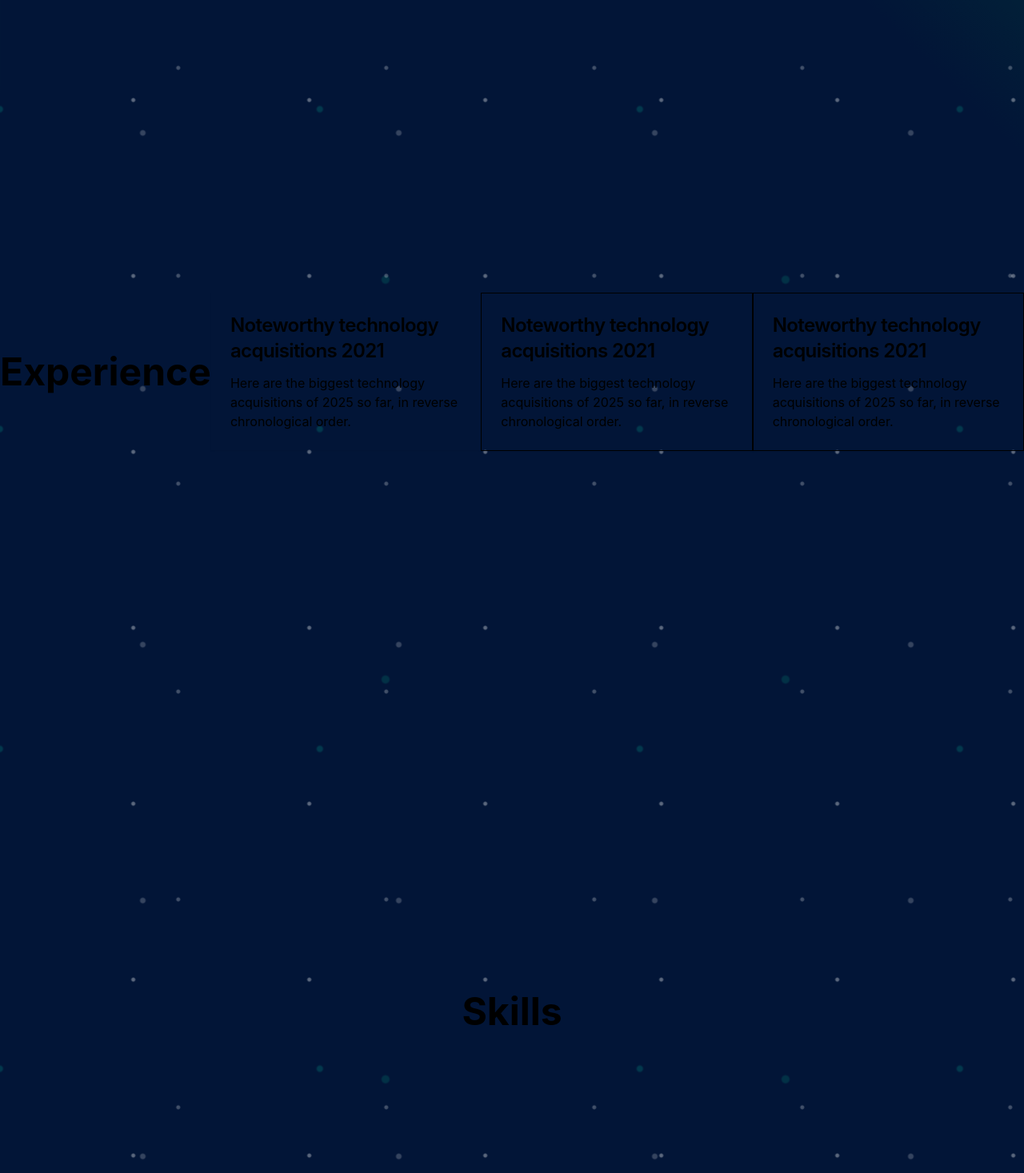
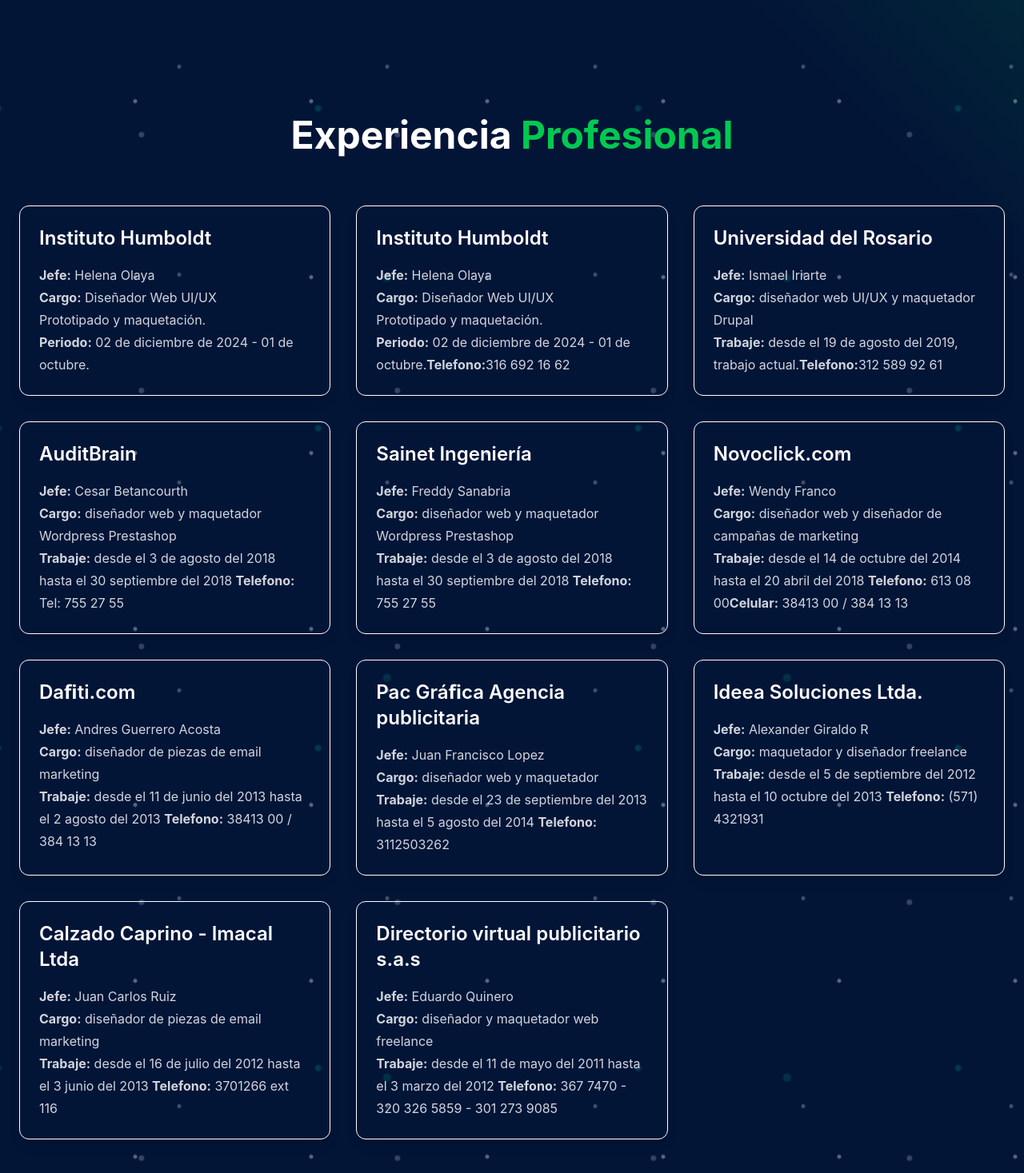
Before and after one commit to Alfio-EBC/portafolio, a React (Vite) app: page / in a window 1280 px wide. Shown: the part 1330-2797 px from the top of the page at 80% size. Built offline with nearby package versions, Linux system fonts and the light colour scheme.

Commit message:
Modificación de sección experiencia

```diff
--- a/src/sections/Experience.jsx
+++ b/src/sections/Experience.jsx
@@ -2,29 +2,202 @@
   return (
     <section
       id="experience"
-      className="min-h-screen flex items-center justify-center"
+      className="min-h-screen flex items-center justify-center py-20 px-6"
     >
-      <h2 className="text-5xl font-bold">
-        Experience
-      </h2>
+      <div className="max-w-7xl w-full">
+        <h2 className="text-5xl font-bold text-center text-white mb-16">
+          Experiencia <span className="text-green-500">Profesional</span>
+        </h2>
 
+        <div className="grid grid-cols-1 md:grid-cols-2 lg:grid-cols-3 gap-8">
+          <a
+            href="#"
+            className="bg-[#] border border-white rounded-xl p-6 shadow-lg hover:border-green-400 hover:-translate-y-2 transition-all duration-300"
+          >
+            <h3 className="text-2xl font-semibold text-white mb-4">
+              Instituto Humboldt
+            </h3>
 
-
-<a href="#" class="bg-neutral-primary-soft block max-w-sm p-6 border-white border-default rounded-base shadow-xs hover:bg-neutral-secondary-medium">
-    <h5 class="mb-3 text-2xl font-semibold tracking-tight text-heading leading-8">Noteworthy technology acquisitions 2021</h5>
-    <p class="text-body">Here are the biggest technology acquisitions of 2025 so far, in reverse chronological order.</p>
-</a>
-
-
-<a href="#" class="bg-neutral-primary-soft block max-w-sm p-6 border border-default rounded-base shadow-xs hover:bg-neutral-secondary-medium">
-    <h5 class="mb-3 text-2xl font-semibold tracking-tight text-heading leading-8">Noteworthy technology acquisitions 2021</h5>
-    <p class="text-body">Here are the biggest technology acquisitions of 2025 so far, in reverse chronological order.</p>
-</a>
-
-<a href="#" class="bg-neutral-primary-soft block max-w-sm p-6 border border-default rounded-base shadow-xs hover:bg-neutral-secondary-medium">
-    <h5 class="mb-3 text-2xl font-semibold tracking-tight text-heading leading-8">Noteworthy technology acquisitions 2021</h5>
-    <p class="text-body">Here are the biggest technology acquisitions of 2025 so far, in reverse chronological order.</p>
-</a>
+            <p className="text-gray-300 leading-7">
+              <strong>Jefe:</strong> Helena Olaya
+              <br />
+              <strong>Cargo:</strong> Diseñador Web UI/UX
+              <br />
+              Prototipado y maquetación.
+              <br />
+              <strong>Periodo:</strong> 02 de diciembre de 2024 - 01 de octubre.
+            </p>
+          </a>
+          <a
+            href="#"
+            className="bg-[#] border border-white rounded-xl p-6 shadow-lg hover:border-green-400 hover:-translate-y-2 transition-all duration-300"
+          >
+            <h3 className="text-2xl font-semibold text-white mb-4">
+              Instituto Humboldt
+            </h3>
+            <p className="text-gray-300 leading-7">
+              <strong>Jefe:</strong> Helena Olaya
+              <br />
+              <strong>Cargo:</strong> Diseñador Web UI/UX
+              <br />
+              Prototipado y maquetación.
+              <br />
+              <strong>Periodo:</strong> 02 de diciembre de 2024 - 01 de octubre.
+              <strong>Telefono:</strong>316 692 16 62
+            </p>
+          </a>
+          <a
+            href="#"
+            className="bg-[#] border border-white rounded-xl p-6 shadow-lg hover:border-green-400 hover:-translate-y-2 transition-all duration-300"
+          >
+            <h3 className="text-2xl font-semibold text-white mb-4">
+              Universidad del Rosario
+            </h3>
+            <p className="text-gray-300 leading-7">
+              <strong>Jefe:</strong> Ismael Iriarte
+              <br />
+              <strong>Cargo:</strong> diseñador web UI/UX y maquetador Drupal
+              <br />
+              <strong>Trabaje:</strong> desde el 19 de agosto del 2019, trabajo
+              actual.
+              <strong>Telefono:</strong>312 589 92 61
+            </p>
+          </a>
+          <a
+            href="#"
+            className="bg-[#] border border-white rounded-xl p-6 shadow-lg hover:border-green-400 hover:-translate-y-2 transition-all duration-300"
+          >
+            <h3 className="text-2xl font-semibold text-white mb-4">
+              AuditBrain
+            </h3>
+            <p className="text-gray-300 leading-7">
+              <strong>Jefe:</strong> Cesar Betancourth
+              <br />
+              <strong>Cargo:</strong> diseñador web y maquetador Wordpress
+              Prestashop
+              <br />
+              <strong>Trabaje:</strong> desde el 3 de agosto del 2018 hasta el
+              30 septiembre del 2018 <strong>Telefono:</strong> Tel: 755 27 55
+            </p>
+          </a>
+          <a
+            href="#"
+            className="bg-[#] border border-white rounded-xl p-6 shadow-lg hover:border-green-400 hover:-translate-y-2 transition-all duration-300"
+          >
+            <h3 className="text-2xl font-semibold text-white mb-4">
+              Sainet Ingeniería
+            </h3>
+            <p className="text-gray-300 leading-7">
+              <strong>Jefe:</strong> Freddy Sanabria
+              <br />
+              <strong>Cargo:</strong> diseñador web y maquetador Wordpress
+              Prestashop
+              <br />
+              <strong>Trabaje:</strong> desde el 3 de agosto del 2018 hasta el
+              30 septiembre del 2018 <strong>Telefono:</strong> 755 27 55
+            </p>
+          </a>
+          <a
+            href="#"
+            className="bg-[#] border border-white rounded-xl p-6 shadow-lg hover:border-green-400 hover:-translate-y-2 transition-all duration-300"
+          >
+            <h3 className="text-2xl font-semibold text-white mb-4">
+              Novoclick.com
+            </h3>
+            <p className="text-gray-300 leading-7">
+              <strong>Jefe:</strong> Wendy Franco
+              <br />
+              <strong>Cargo:</strong> diseñador web y diseñador de campañas de
+              marketing
+              <br />
+              <strong>Trabaje:</strong> desde el 14 de octubre del 2014 hasta el
+              20 abril del 2018 <strong>Telefono:</strong> 613 08 00
+              <strong>Celular:</strong> 38413 00 / 384 13 13
+            </p>
+          </a>
+          <a
+            href="#"
+            className="bg-[#] border border-white rounded-xl p-6 shadow-lg hover:border-green-400 hover:-translate-y-2 transition-all duration-300"
+          >
+            <h3 className="text-2xl font-semibold text-white mb-4">
+              Daﬁti.com
+            </h3>
+            <p className="text-gray-300 leading-7">
+              <strong>Jefe:</strong> Andres Guerrero Acosta
+              <br />
+              <strong>Cargo:</strong> diseñador de piezas de email marketing
+              <br />
+              <strong>Trabaje:</strong> desde el 11 de junio del 2013 hasta el 2
+              agosto del 2013 <strong>Telefono:</strong> 38413 00 / 384 13 13
+            </p>
+          </a>
+          <a
+            href="#"
+            className="bg-[#] border border-white rounded-xl p-6 shadow-lg hover:border-green-400 hover:-translate-y-2 transition-all duration-300"
+          >
+            <h3 className="text-2xl font-semibold text-white mb-4">
+              Pac Gráﬁca Agencia publicitaria
+            </h3>
+            <p className="text-gray-300 leading-7">
+              <strong>Jefe:</strong> Juan Francisco Lopez
+              <br />
+              <strong>Cargo:</strong> diseñador web y maquetador
+              <br />
+              <strong>Trabaje:</strong> desde el 23 de septiembre del 2013 hasta
+              el 5 agosto del 2014 <strong>Telefono:</strong> 3112503262
+            </p>
+          </a>
+          <a
+            href="#"
+            className="bg-[#] border border-white rounded-xl p-6 shadow-lg hover:border-green-400 hover:-translate-y-2 transition-all duration-300"
+          >
+            <h3 className="text-2xl font-semibold text-white mb-4">
+              Ideea Soluciones Ltda.
+            </h3>
+            <p className="text-gray-300 leading-7">
+              <strong>Jefe:</strong> Alexander Giraldo R
+              <br />
+              <strong>Cargo:</strong> maquetador y diseñador freelance
+              <br />
+              <strong>Trabaje:</strong> desde el 5 de septiembre del 2012 hasta
+              el 10 octubre del 2013 <strong>Telefono:</strong> (571) 4321931
+            </p>
+          </a>
+          <a
+            href="#"
+            className="bg-[#] border border-white rounded-xl p-6 shadow-lg hover:border-green-400 hover:-translate-y-2 transition-all duration-300"
+          >
+            <h3 className="text-2xl font-semibold text-white mb-4">
+              Calzado Caprino - Imacal Ltda
+            </h3>
+            <p className="text-gray-300 leading-7">
+              <strong>Jefe:</strong> Juan Carlos Ruiz
+              <br />
+              <strong>Cargo:</strong> diseñador de piezas de email marketing
+              <br />
+              <strong>Trabaje:</strong> desde el 16 de julio del 2012 hasta el 3
+              junio del 2013 <strong>Telefono:</strong> 3701266 ext 116
+            </p>
+          </a>
+          <a
+            href="#"
+            className="bg-[#] border border-white rounded-xl p-6 shadow-lg hover:border-green-400 hover:-translate-y-2 transition-all duration-300"
+          >
+            <h3 className="text-2xl font-semibold text-white mb-4">
+              Directorio virtual publicitario s.a.s
+            </h3>
+            <p className="text-gray-300 leading-7">
+              <strong>Jefe:</strong> Eduardo Quinero
+              <br />
+              <strong>Cargo:</strong> diseñador y maquetador web freelance
+              <br />
+              <strong>Trabaje:</strong> desde el 11 de mayo del 2011 hasta el 3
+              marzo del 2012 <strong>Telefono:</strong> 367 7470 - 320 326 5859
+              - 301 273 9085
+            </p>
+          </a>
+        </div>
+      </div>
     </section>
   );
 }
```
